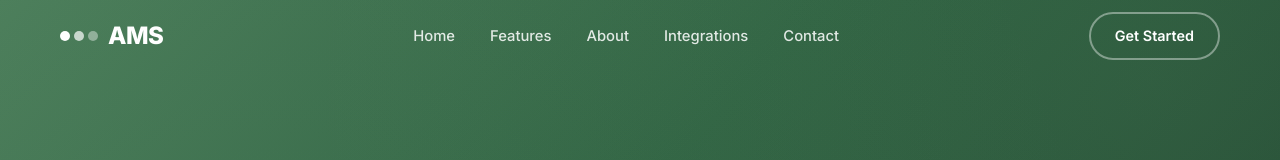
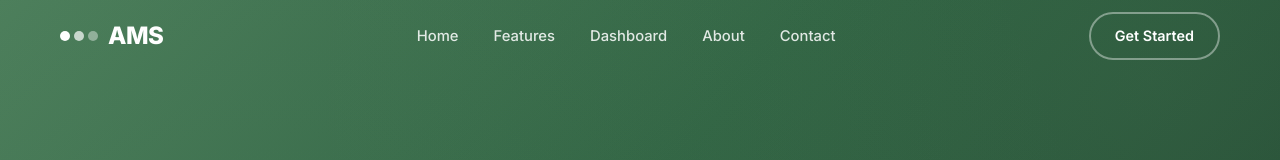
Before and after one commit to Atashaaaaaaaa/ATTENDANCE-MONITORING-WITH-QRCODE-1, a Next.js app in the folder ams-app/: page / in a window 1280 px wide. Shown: the top 160 px of the page. Built offline with nearby package versions, Linux system fonts and the light colour scheme; no server answers.

Commit message:
feat: add Dashboard to navbar

```diff
--- a/ams-app/src/app/page.js
+++ b/ams-app/src/app/page.js
@@ -133,7 +133,7 @@ export default function LandingPage() {
 
 
         {/* Dashboard Preview */}
-        <div className="hero-dashboard">
+        <div className="hero-dashboard" id="dashboard">
           <div className="hero-dashboard-card">
             <div className="hero-dashboard-header">
               <div>
--- a/ams-app/src/components/Navbar.js
+++ b/ams-app/src/components/Navbar.js
@@ -26,8 +26,8 @@ export default function Navbar() {
       <ul className="navbar-links">
         <li><a href="#hero">Home</a></li>
         <li><a href="#features">Features</a></li>
+        <li><a href="#dashboard">Dashboard</a></li>
         <li><a href="#stats">About</a></li>
-        <li><a href="#integrations">Integrations</a></li>
         <li><a href="#footer">Contact</a></li>
       </ul>
 
```
